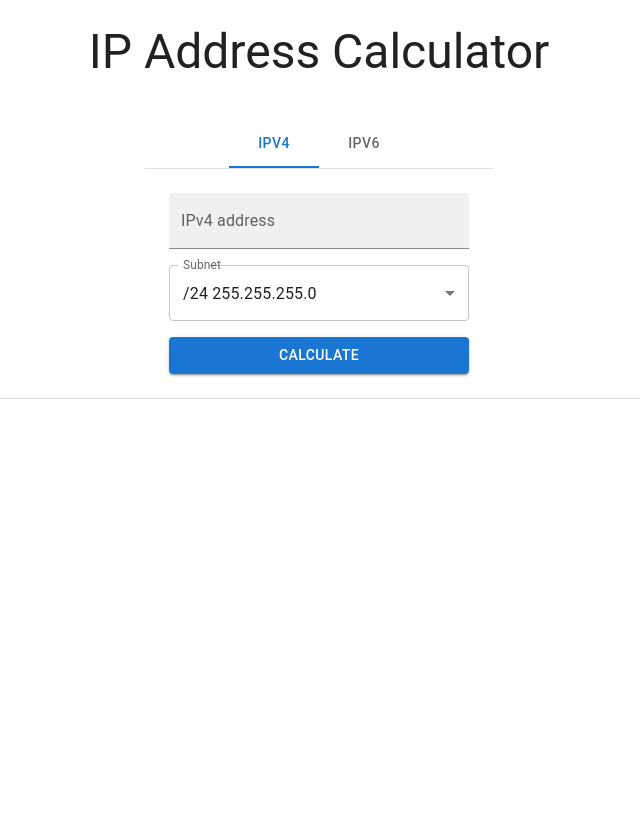
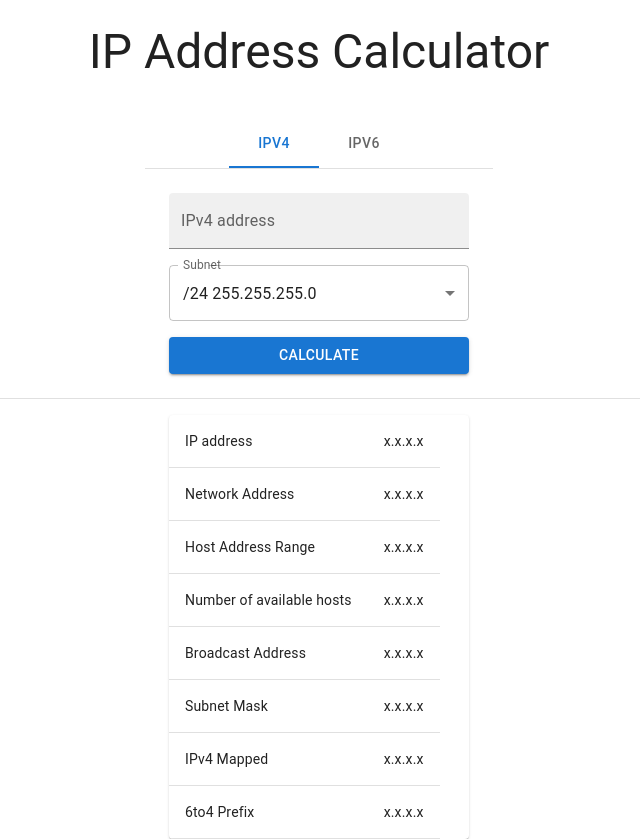
Before and after one commit to m2mt-l/IP_Subnet_Calculator, a React (Create React App) app: page / in a window 1280 px wide. Shown: the whole page, without its empty margins (321-961 px from the left). Before the commit the page ends 800 px from the top, so only its background shows below. Built offline with nearby package versions, Linux system fonts and the light colour scheme; the HTML template or start-up script is replaced by a standard one.

Commit message:
add ipv4ResultTable

```diff
--- /dev/null
+++ b/src/components/IPv4ResultTable.tsx
@@ -0,0 +1,30 @@
+import React, { FC } from "react";
+
+import Table from "@mui/material/Table";
+import TableBody from "@mui/material/TableBody";
+import TableCell from "@mui/material/TableCell";
+import TableContainer from "@mui/material/TableContainer";
+import TableHead from "@mui/material/TableHead";
+import TableRow from "@mui/material/TableRow";
+import Paper from "@mui/material/Paper";
+
+import { ipv4ResultTable } from "../data/ipv4ResultTable";
+
+const IPv4ResultTable: FC = () => {
+    return (
+        <TableContainer component={Paper}>
+            <TableContainer sx={{ minWidth: 300 }} aria-label="simple table">
+                <TableBody>
+                    {ipv4ResultTable.map((type, index) => (
+                        <TableRow key={index}>
+                            <TableCell>{type}</TableCell>
+                            <TableCell align="right">x.x.x.x</TableCell>
+                        </TableRow>
+                    ))}
+                </TableBody>
+            </TableContainer>
+        </TableContainer>
+    );
+};
+
+export default IPv4ResultTable;
--- a/src/components/MainPage.tsx
+++ b/src/components/MainPage.tsx
@@ -5,6 +5,8 @@ import MenuTabs from "./MenuTabs";
 // Material UI
 import Grid from "@mui/material/Grid";
 import Divider from "@mui/material/Divider";
+
+import IPv4ResultTable from "./IPv4ResultTable";
 
 const MainPage: FC = () => {
     return (
@@ -16,7 +18,9 @@ const MainPage: FC = () => {
                 <MenuTabs />
             </Grid>
             <Divider flexItem />
-            <Grid item></Grid>
+            <Grid item>
+                <IPv4ResultTable />
+            </Grid>
         </Grid>
     );
 };
--- /dev/null
+++ b/src/data/ipv4ResultTable.ts
@@ -0,0 +1,10 @@
+export const ipv4ResultTable: string[] = [
+    "IP address",
+    "Network Address",
+    "Host Address Range",
+    "Number of available hosts",
+    "Broadcast Address",
+    "Subnet Mask",
+    "IPv4 Mapped",
+    "6to4 Prefix",
+];
```
